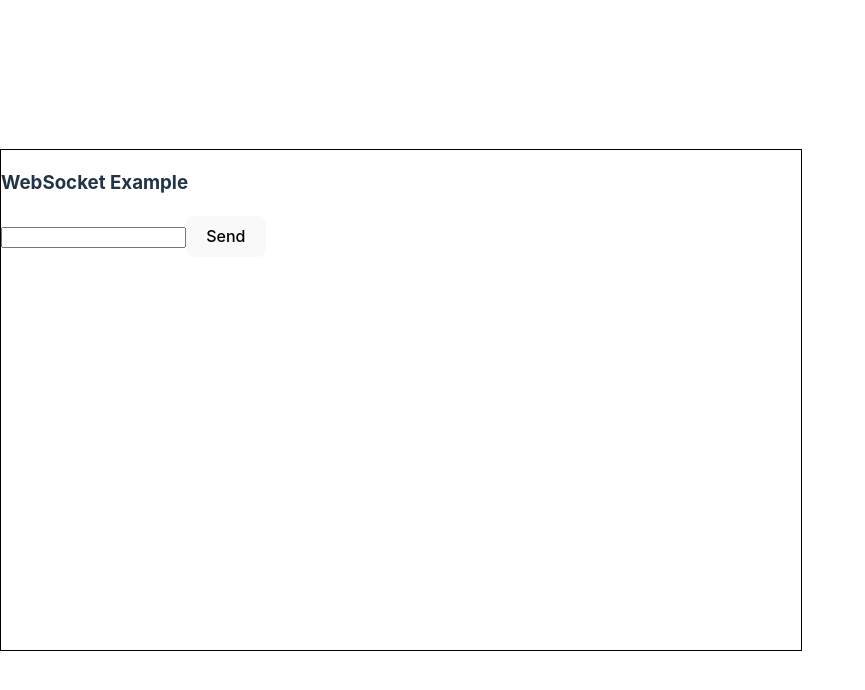
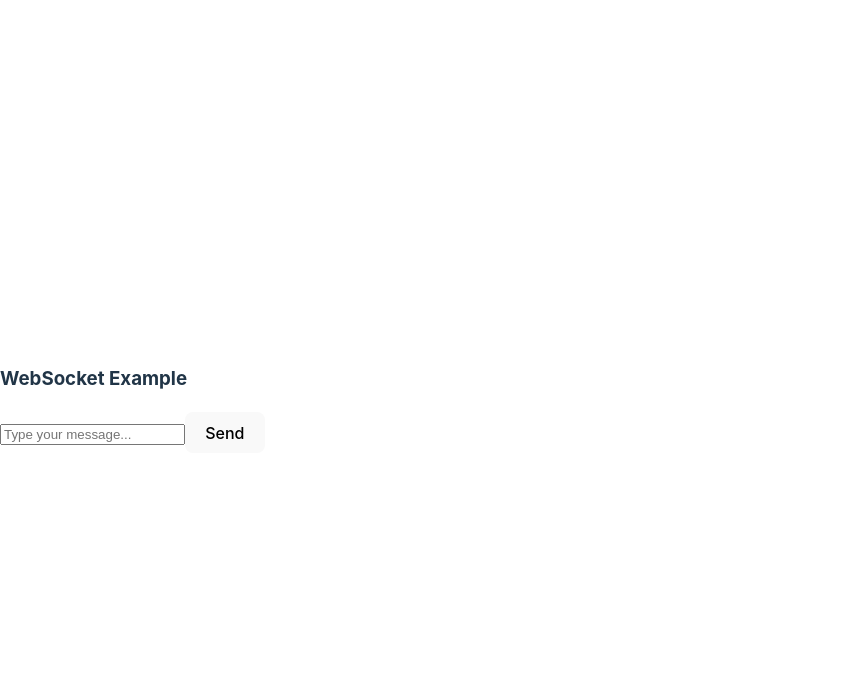
Before and after one commit to ni3mumbaikar/anon-chat, a React (Vite) app: page / in a window 1280 px wide. Shown: the top 690 px of the page, without its empty margins (0-865 px from the left). Built offline with nearby package versions, Linux system fonts and the light colour scheme; no server answers.

Commit message:
Code Fixed- receive message only one

```diff
--- a/src/App.tsx
+++ b/src/App.tsx
@@ -1,92 +1,73 @@
-import { useEffect, useState } from 'react';
+import { useState, useEffect } from 'react';
 
 function App() {
-  // const [inputValue, setInputValue] = useState('');
   const [inputValue, setInputValue] = useState('');
-  let ws:any;
-  let messages= "";
-  let handleSubmit:any;
-  // useEffect(() => {
-    // Create a WebSocket connection when the component mounts
-    ws = new WebSocket('ws://localhost:8765');
+  const [messages, setMessages] = useState([]);
+  let ws = new WebSocket('ws://localhost:8765');
+  useEffect(() => {
 
-    handleSubmit = (event: React.FormEvent<HTMLFormElement>) => {
-      console.log("hi"+inputValue);
-      event.preventDefault(); // Prevent default form submission behavior
-      console.log("hi"+inputValue);
-      // Send input value to the WebSocket server
-      if (ws && ws.readyState === WebSocket.OPEN) {
-        console.log("sending msg"+inputValue);
-        ws.send(inputValue);
-        setInputValue(''); // Clear input field after submission
-      }
-    };
 
-    // Event listener for open connection
     ws.onopen = () => {
       console.log('WebSocket connection established.');
     };
 
-    // Event listener for incoming messages
     ws.onmessage = (event:any) => {
       console.log(event);
-      setMessage(event.data);
+      // console.log("text")
+      setMessages(event.data);
     };
 
-    // Event listener for closing connection
     ws.onclose = () => {
       console.log('WebSocket connection closed.');
     };
 
-    // Event listener for errors
-    ws.onerror = (error:any) => {
+    ws.onerror = (error) => {
       console.error('WebSocket error:', error);
     };
 
-    // Clean up function to close the WebSocket connection when component unmounts
-    // return () => {
-    //   ws.close();
-    // };
-  // }, []);
+    return () => {
+      ws.close();
+    };
+  }, []);
 
-
+  const handleSubmit = (event: any) => {
+    event.preventDefault();
+    if (ws.readyState === WebSocket.OPEN) {
+      ws.send(inputValue);
+      setInputValue('');
+    }
+  };
 
   const inlineStyles = {
-    width: '100vh',
-    height: '500px',
-    border: '1px solid black'
-    // Add any other styles you need here
+    display: 'flex',
+    justifyContent: 'center',
+    alignItems: 'center',
+    minHeight: '100vh'
   };
 
-  function setMessage(msg:String){
-      messages += msg;
-  }
-
-
-  const handleInputChange = (event: React.ChangeEvent<HTMLInputElement>) => {
+  const handleInputChange = (event:any) => {
     setInputValue(event.target.value);
   };
 
   return (
-    <>
     <div style={inlineStyles}>
-        {
-          messages
-          // "Hi"
-        }
+      <div>
+      <div>{messages}</div>
         <div>
           <h3>WebSocket Example</h3>
           <form onSubmit={handleSubmit}>
-        <input type="text" value={inputValue} onChange={handleInputChange} />
+            <input
+              type="text"
+              value={inputValue}
+              onChange={handleInputChange}
+              placeholder="Type your message..."
+            />
             <button type="submit">Send</button>
           </form>
-
         </div>
-
       </div>
-    </>
+    </div>
   );
 }
 
-
 export default App;
```
Lines whose indentation alone changed are shown as unchanged.
